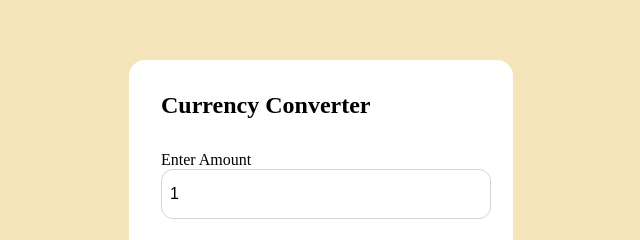
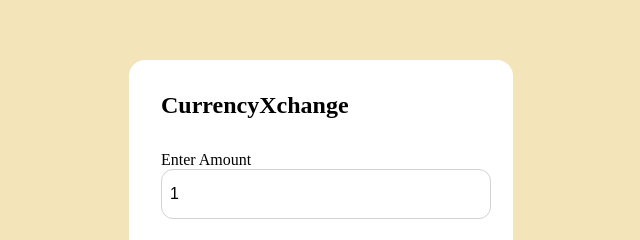
Before and after one commit to Sarthakutreja19/CurrencyConverter, a plain HTML site: page index.html in a window 1280 px wide. Shown: the part 128-368 px from the top of the page, 319-959 px from the left. Drawn offline with Linux system fonts and the light colour scheme; no server answers.

Commit message:
Update index.html

```diff
--- a/index.html
+++ b/index.html
@@ -3,7 +3,7 @@
   <head>
     <meta charset="UTF-8" />
     <meta name="viewport" content="width=device-width, initial-scale=1.0" />
-    <title>Currency Converter</title>
+    <title>CurrencyXchange</title>
     <link href="style.css" rel="stylesheet" />
     <link
       rel="stylesheet"
@@ -15,7 +15,7 @@
   </head>
   <body>
     <div class="container">
-      <h2>Currency Converter</h2>
+      <h2>CurrencyXchange</h2>
       <form>
         <div class="amount">
           <p>Enter Amount</p>
```
